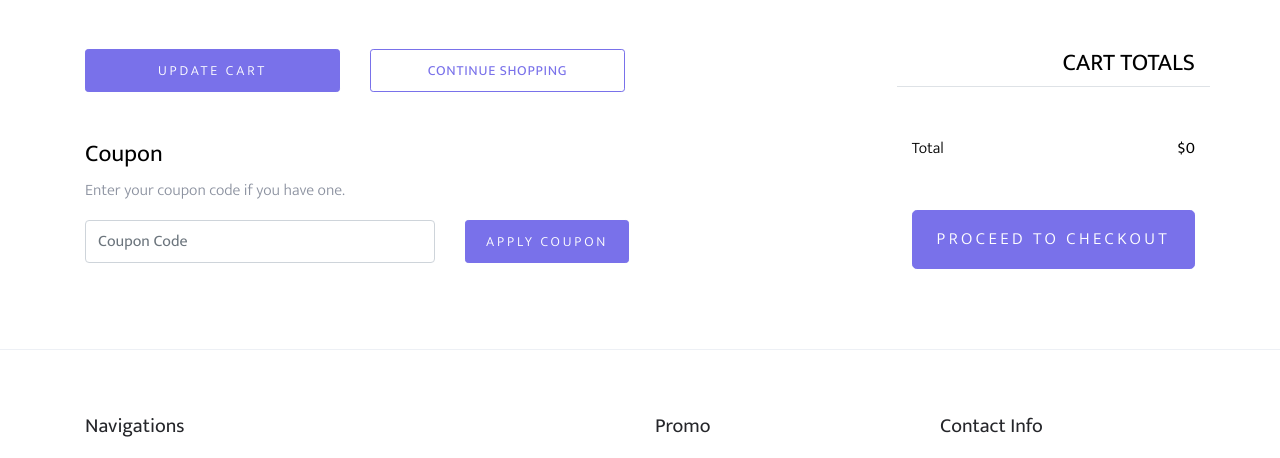
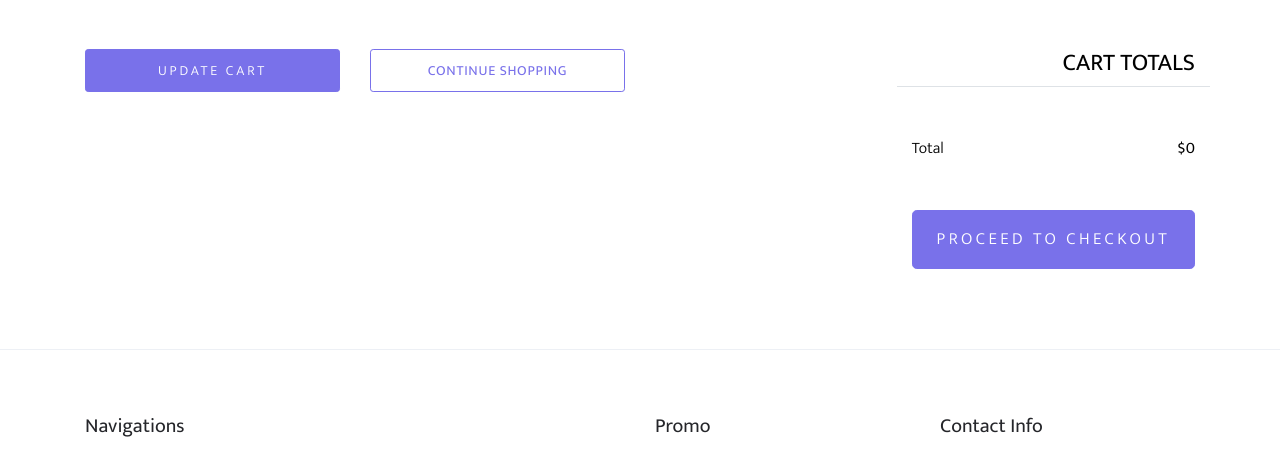
Before and after one commit to px2005/shop_django, a Django app: page /cart/ in a window 1280 px wide. Shown: the part 432-890 px from the top of the page. Run offline with Django 3.2, Linux system fonts and the light colour scheme; some libraries are stand-ins or nearby versions; some web fonts are replaced.

Commit message:
create, email, forms, errors_valid

```diff
--- a/myshop/cart/templates/cart/detail.html
+++ b/myshop/cart/templates/cart/detail.html
@@ -62,7 +62,9 @@
           <div class="col-md-6">
             <div class="row mb-5">
               <div class="col-md-6 mb-3 mb-md-0">
+                  <a href="{% url 'cart_detail' %}"
                 <button class="btn btn-primary btn-sm btn-block">Update Cart</button>
+                  </a>
               </div>
               <div class="col-md-6">
                   <a href="{% url 'shop' %}"
@@ -70,18 +72,18 @@
                   </a>
               </div>
             </div>
-            <div class="row">
-              <div class="col-md-12">
-                <label class="text-black h4" for="coupon">Coupon</label>
-                <p>Enter your coupon code if you have one.</p>
-              </div>
-              <div class="col-md-8 mb-3 mb-md-0">
-                <input type="text" class="form-control py-3" id="coupon" placeholder="Coupon Code">
-              </div>
-              <div class="col-md-4">
-                <button class="btn btn-primary btn-sm">Apply Coupon</button>
-              </div>
-            </div>
+{#            <div class="row">#}
+{#              <div class="col-md-12">#}
+{#                <label class="text-black h4" for="coupon">Coupon</label>#}
+{#                <p>Enter your coupon code if you have one.</p>#}
+{#              </div>#}
+{#              <div class="col-md-8 mb-3 mb-md-0">#}
+{#                <input type="text" class="form-control py-3" id="coupon" placeholder="Coupon Code">#}
+{#              </div>#}
+{#              <div class="col-md-4">#}
+{#                <button class="btn btn-primary btn-sm">Apply Coupon</button>#}
+{#              </div>#}
+{#            </div>#}
           </div>
           <div class="col-md-6 pl-5">
             <div class="row justify-content-end">
@@ -103,7 +105,7 @@
                 <div class="row">
                   <div class="col-md-12">
                     <a href="{% url 'order_create' %}" class="button">
-                    <button class="btn btn-primary btn-lg py-3 btn-block" onclick="window.location='checkout.html'">Proceed To Checkout</button>
+                    <button class="btn btn-primary btn-lg py-3 btn-block">Proceed To Checkout</button>
                     </a>
                   </div>
                 </div>
--- a/myshop/myshop/settings.py
+++ b/myshop/myshop/settings.py
@@ -117,3 +117,8 @@ MEDIA_ROOT = os.path.join(BASE_DIR, 'media')
 MEDIA_URL = '/media/'
 
 CART_SESSION_ID = 'cart'
+
+#  подключаем движок filebased.EmailBackend
+EMAIL_BACKEND = 'django.core.mail.backends.filebased.EmailBackend'
+# указываем директорию, в которую будут складываться файлы писем
+EMAIL_FILE_PATH = os.path.join(BASE_DIR, 'sent_emails')
--- a/myshop/orders/templates/orders/order/create.html
+++ b/myshop/orders/templates/orders/order/create.html
@@ -21,6 +21,8 @@
             <form action="." method="post" class="order-form">
                 {% csrf_token %}
               <div class="form-group row">
+                <div class="col-md-12 errors" style="color: red">{{ form.non_field_errors }}
+                </div>
                 <div class="col-md-6">
                     <label for="{{ form.first_name.id_for_label }}" class="text-black">{{ form.first_name.label }}<span class="text-danger">*</span></label>
                     {{ form.first_name }}
--- a/myshop/orders/views.py
+++ b/myshop/orders/views.py
@@ -20,6 +20,8 @@ def order_create(request):
             return render(request, 'orders/order/created.html',
                           {'order': order}
                           )
+        else:
+            form.add_error(None, 'Не корректные данные')
     else:
         form = OrderCreateForm
     return render(request, 'orders/order/create.html',
--- a/myshop/shop/urls.py
+++ b/myshop/shop/urls.py
@@ -12,7 +12,10 @@ urlpatterns = [
 #     path(r'^(?P<category_slug>[-\w]+)/$',
 #         views.product_list,
 #         name='product_list_by_category'),
-    path(r'^(?P<id>\d+)/(?P<slug>[-\w]+)/$',
-        views.product_detail,
-        name='product_detail'),
+    path('detail/<int:id>/<slug:slug>/',
+             views.product_detail,
+             name='product_detail'),
+    # path(r'^(?P<id>\d+)/(?P<slug>[-\w]+)/$',
+    #      views.product_detail,
+    #      name='product_detail'),
 ]
```
Also changed, not shown: myshop/shop/forms.py (added, +13 -0 lines), myshop/shop/templates/shop/contact.html (+29 -19 lines), myshop/shop/views.py (+26 -2 lines).
